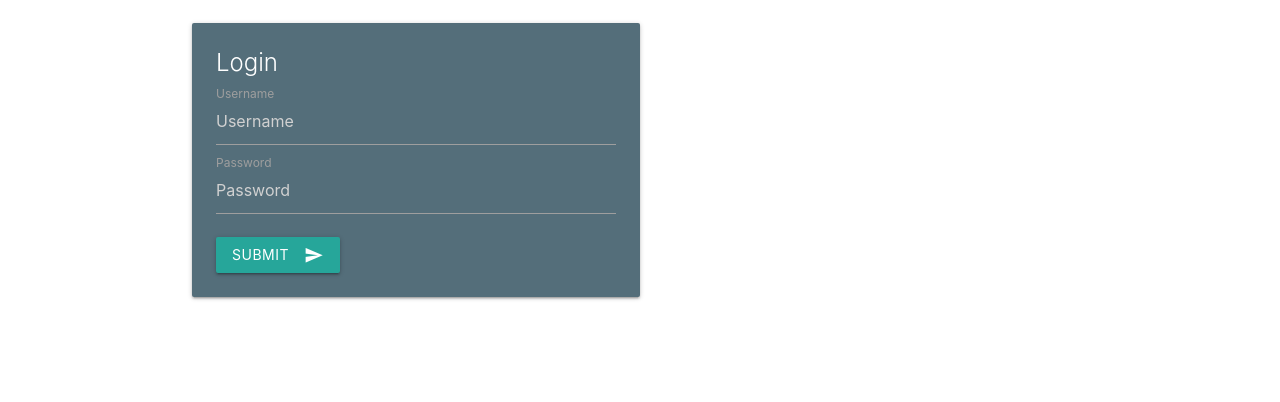
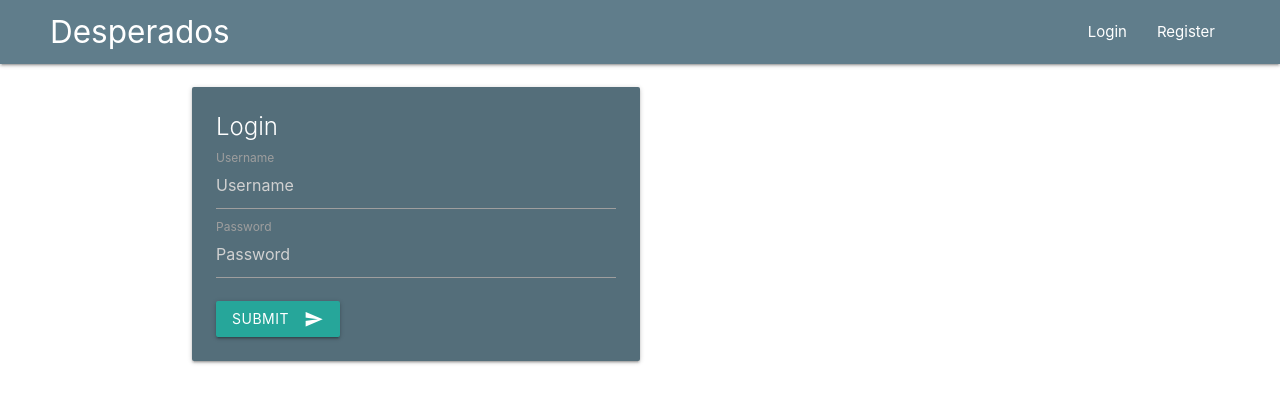
Before and after one commit to vpeter1119/desperados, an Angular app: page / in a window 1280 px wide. Shown: the top 402 px of the page. Built offline with nearby package versions, Linux system fonts and the light colour scheme; no server answers.

Commit message:
Set up navbar component

```diff
--- a/src/app/app.component.html
+++ b/src/app/app.component.html
@@ -1,3 +1,4 @@
+<app-navbar></app-navbar>
 <div class="container">
   <div class="section">
     <router-outlet></router-outlet>
--- a/src/app/app.module.ts
+++ b/src/app/app.module.ts
@@ -4,11 +4,13 @@ import { NgModule } from '@angular/core';
 import { AppRoutingModule } from './app-routing.module';
 import { AppComponent } from './app.component';
 import { AuthComponent } from './auth/auth.component';
+import { NavbarComponent } from './navbar/navbar.component';
 
 @NgModule({
   declarations: [
     AppComponent,
-    AuthComponent
+    AuthComponent,
+    NavbarComponent
   ],
   imports: [
     BrowserModule,
--- /dev/null
+++ b/src/app/navbar/navbar.component.css
@@ -0,0 +1,5 @@
+/* Materialize Classes */
+
+.nav-wrapper {
+  padding: 0 50px;
+}
--- /dev/null
+++ b/src/app/navbar/navbar.component.html
@@ -0,0 +1,9 @@
+<nav>
+  <div class="nav-wrapper blue-grey">
+    <a href="#" class="brand-logo" routerLink="/">Desperados</a>
+    <ul id="nav-mobile" class="right hide-on-med-and-down">
+      <li><a href="" routerLink="/login">Login</a></li>
+      <li><a href="" routerLink="/register">Register</a></li>
+    </ul>
+  </div>
+</nav>
--- /dev/null
+++ b/src/app/navbar/navbar.component.ts
@@ -0,0 +1,15 @@
+import { Component, OnInit } from '@angular/core';
+
+@Component({
+  selector: 'app-navbar',
+  templateUrl: './navbar.component.html',
+  styleUrls: ['./navbar.component.css']
+})
+export class NavbarComponent implements OnInit {
+
+  constructor() { }
+
+  ngOnInit(): void {
+  }
+
+}
```
Also changed, not shown: 1 other file (tests, documents, lock files or other folders).
